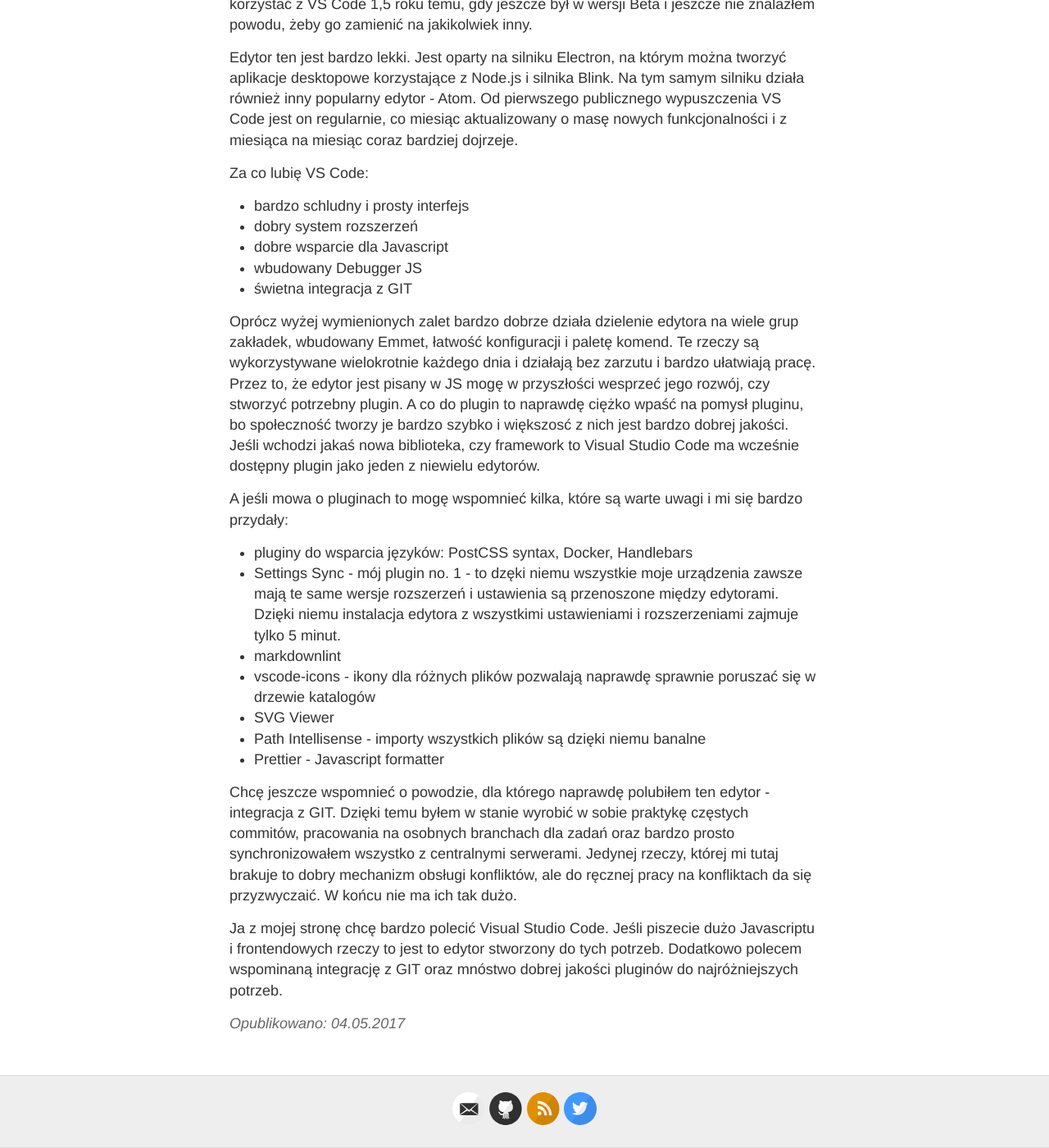
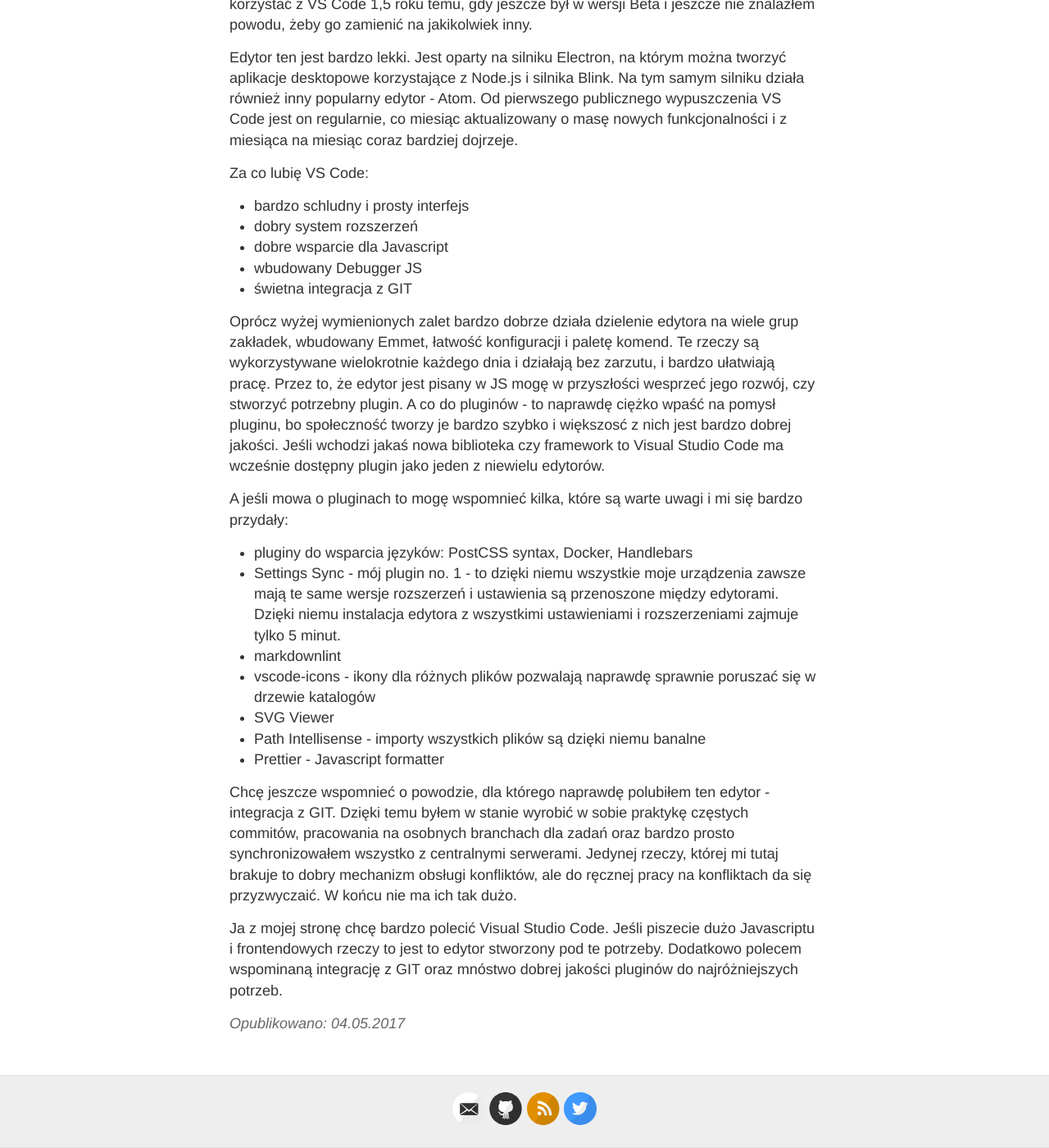
Before and after one commit to marlass/marlass.github.io, a Jekyll site: the page built from _posts/2017-05-04-visual-studio-code.md, in a window 1280 px wide and 1400 px high, scrolled down 305 px. Shown: the whole window at 82% size. Built offline with Jekyll 4.4.1, drawn with Linux system fonts in a browser that asks for light colours; comment, search, counter and statistics services are not loaded.

Commit message:
Update 2017-05-04-visual-studio-code.md

```diff
--- a/_posts/2017-05-04-visual-studio-code.md
+++ b/_posts/2017-05-04-visual-studio-code.md
@@ -18,12 +18,12 @@
 - wbudowany Debugger JS
 - świetna integracja z GIT
 
-Oprócz wyżej wymienionych zalet bardzo dobrze działa dzielenie edytora na wiele grup zakładek, wbudowany Emmet, łatwość konfiguracji i paletę komend. Te rzeczy są wykorzystywane wielokrotnie każdego dnia i działają bez zarzutu i bardzo ułatwiają pracę. Przez to, że edytor jest pisany w JS mogę w przyszłości wesprzeć jego rozwój, czy stworzyć potrzebny plugin. A co do plugin to naprawdę ciężko wpaść na pomysł pluginu, bo społeczność tworzy je bardzo szybko i większosć z nich jest bardzo dobrej jakości. Jeśli wchodzi jakaś nowa biblioteka, czy framework to Visual Studio Code ma wcześnie dostępny plugin jako jeden z niewielu edytorów.
+Oprócz wyżej wymienionych zalet bardzo dobrze działa dzielenie edytora na wiele grup zakładek, wbudowany Emmet, łatwość konfiguracji i paletę komend. Te rzeczy są wykorzystywane wielokrotnie każdego dnia i działają bez zarzutu, i bardzo ułatwiają pracę. Przez to, że edytor jest pisany w JS mogę w przyszłości wesprzeć jego rozwój, czy stworzyć potrzebny plugin. A co do pluginów - to naprawdę ciężko wpaść na pomysł pluginu, bo społeczność tworzy je bardzo szybko i większosć z nich jest bardzo dobrej jakości. Jeśli wchodzi jakaś nowa biblioteka czy framework to Visual Studio Code ma wcześnie dostępny plugin jako jeden z niewielu edytorów.
 
 A jeśli mowa o pluginach to mogę wspomnieć kilka, które są warte uwagi i mi się bardzo przydały:
 
 - pluginy do wsparcia języków: PostCSS syntax, Docker, Handlebars
-- Settings Sync - mój plugin no. 1 - to dzęki niemu wszystkie moje urządzenia zawsze mają te same wersje rozszerzeń i ustawienia są przenoszone między edytorami. Dzięki niemu instalacja edytora z wszystkimi ustawieniami i rozszerzeniami zajmuje tylko 5 minut.
+- Settings Sync - mój plugin no. 1 - to dzięki niemu wszystkie moje urządzenia zawsze mają te same wersje rozszerzeń i ustawienia są przenoszone między edytorami. Dzięki niemu instalacja edytora z wszystkimi ustawieniami i rozszerzeniami zajmuje tylko 5 minut.
 - markdownlint
 - vscode-icons - ikony dla różnych plików pozwalają naprawdę sprawnie poruszać się w drzewie katalogów
 - SVG Viewer
@@ -32,4 +32,4 @@
 
 Chcę jeszcze wspomnieć o powodzie, dla którego naprawdę polubiłem ten edytor - integracja z GIT. Dzięki temu byłem w stanie wyrobić w sobie praktykę częstych commitów, pracowania na osobnych branchach dla zadań oraz bardzo prosto synchronizowałem wszystko z centralnymi serwerami. Jedynej rzeczy, której mi tutaj brakuje to dobry mechanizm obsługi konfliktów, ale do ręcznej pracy na konfliktach da się przyzwyczaić. W końcu nie ma ich tak dużo.
 
-Ja z mojej stronę chcę bardzo polecić Visual Studio Code. Jeśli piszecie dużo Javascriptu i frontendowych rzeczy to jest to edytor stworzony do tych potrzeb. Dodatkowo polecem wspominaną integrację z GIT oraz mnóstwo dobrej jakości pluginów do najróżniejszych potrzeb.
+Ja z mojej stronę chcę bardzo polecić Visual Studio Code. Jeśli piszecie dużo Javascriptu i frontendowych rzeczy to jest to edytor stworzony pod te potrzeby. Dodatkowo polecem wspominaną integrację z GIT oraz mnóstwo dobrej jakości pluginów do najróżniejszych potrzeb.
```
